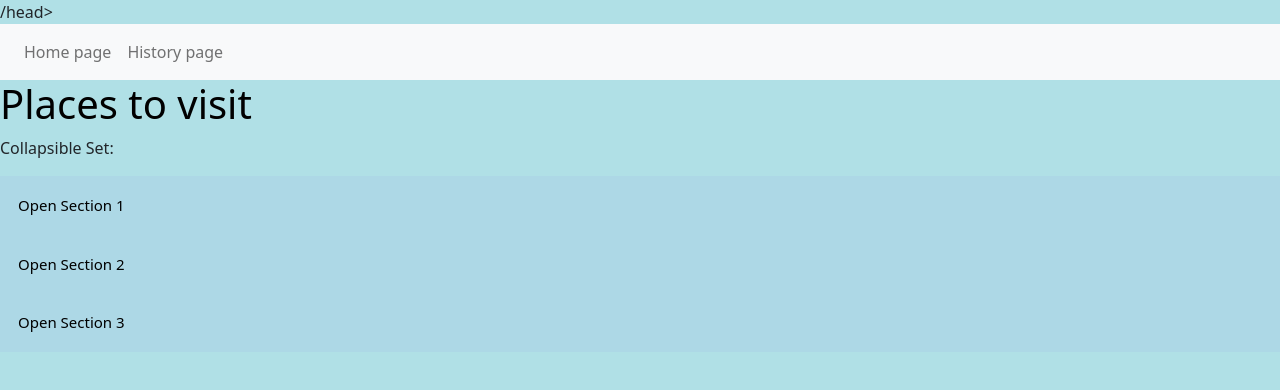
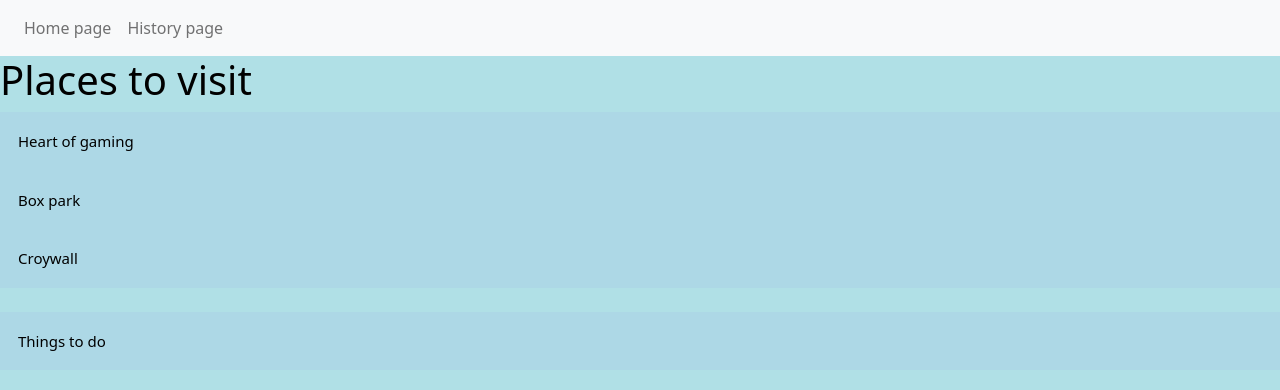
Before and after one commit to NuminousNonentity/Web-Dev-html, a website: page Assessment/public/visit.html in a window 1280 px wide. Drawn offline with nearby package versions, Linux system fonts and the light colour scheme.

Commit message:
updated visit page - basically done

```diff
--- a/Assessment/public/visit.html
+++ b/Assessment/public/visit.html
@@ -9,7 +9,7 @@
   <link href="style.css" rel="stylesheet" type="text/css" /> <!-- Links the page to the css file -->
   <script src="https://ajax.googleapis.com/ajax/libs/jquery/3.6.0/jquery.min.js"></script>
   <script src="https://maxcdn.bootstrapcdn.com/bootstrap/3.4.1/js/bootstrap.min.js"></script>
-/head>
+</head>
 
 <body>
   <nav class="navbar navbar-expand-lg navbar-light bg-light">
@@ -35,47 +35,64 @@
 
 
 
-<p>Collapsible Set:</p>
-<button type="button" class="collapsible">Open Section 1</button>
+
+<button type="button" class="collapsible">Heart of gaming</button>
 <div class="content">
   <div class = "container">
     <div class = "row">
       <div class = "col-7">
-            Place one is a nice place to visit dkjfbsfm ewu gfwegfdag iffushfoaf fdoiugfuefhweif voagfkafdb
+            Heart of gaming is an arcade in east croydon. You pay for entry at the door and then have all day to play the games inside at no aditional cost. They've everything from classic arcade games to newer games on playstation, first person shooters and ddr.
       </div>
       <div class = "col-5">
-            <img src="img/Wendys.png" alt="Wendys">
+            <img src="img/HOG.jpg" alt="Heart of gaming">
       </div>
     </div>
 </div>
 </div>
-<button type="button" class="collapsible">Open Section 2</button>
+<button type="button" class="collapsible">Box park</button>
 <div class="content">
     <div class = "container">
     <div class = "row">
       <div class = "col-7">
-            Place one is a nice place to visit dkjfbsfm ewu gfwegfdag iffushfoaf fdoiugfuefhweif voagfkafdb
+            Box parl is a food and retail park in east croydon. It's filled with pubs, resturants, fast food places and a few shops.
       </div>
       <div class = "col-5">
-            <img src="img/Wendys.png" alt="Wendys">
+            <img src="img/Boxpark.jpg" alt="Box park">
       </div>
     </div>
 </div>
 </div>
-<button type="button" class="collapsible">Open Section 3</button>
+<button type="button" class="collapsible">Croywall</button>
 <div class="content">
     <div class = "container">
     <div class = "row">
       <div class = "col-7">
-            Place one is a nice place to visit dkjfbsfm ewu gfwegfdag iffushfoaf fdoiugfuefhweif voagfkafdb
+            Croywall is a croydon branch of indoor climbing centre for london (lcc). It's a bouldering gym, boldering is rock climbing without a harness and yes it's completely safe indoors. Students get discounted entry and free shoe hire on specific days of the week, varies with the centre
       </div>
       <div class = "col-5">
-            <img src="img/Wendys.png" alt="Wendys">
+            <img src="img/croywall.jpg" alt="Croywall">
       </div>
     </div>
 </div>
 </div>
 
+<br></br>
+
+<button type="button" class="collapsible">Things to do</button>
+<div class="content">
+    <div class = "container">
+    <div class = "row">
+      <div class = "col-7">
+            There are lots of things to do in Croydon: parks to walk in, shops to browse, get stabbed or try to avoid it. Never a dull day with high knife crime.
+      </div>
+      <div class = "col-5">
+            <img src="img/knife.png" alt="Stabbo">
+      </div>
+    </div>
+</div>
+</div>
+
+<!-- Got the script from w3schools -->
 <script>
 var coll = document.getElementsByClassName("collapsible");
 var i;
```
Also changed, not shown: Assessment/public/img/Boxpark.jpg (added), Assessment/public/img/HOG.jpg (added), Assessment/public/img/croywall.jpg (added), Assessment/public/img/knife.png (added).
